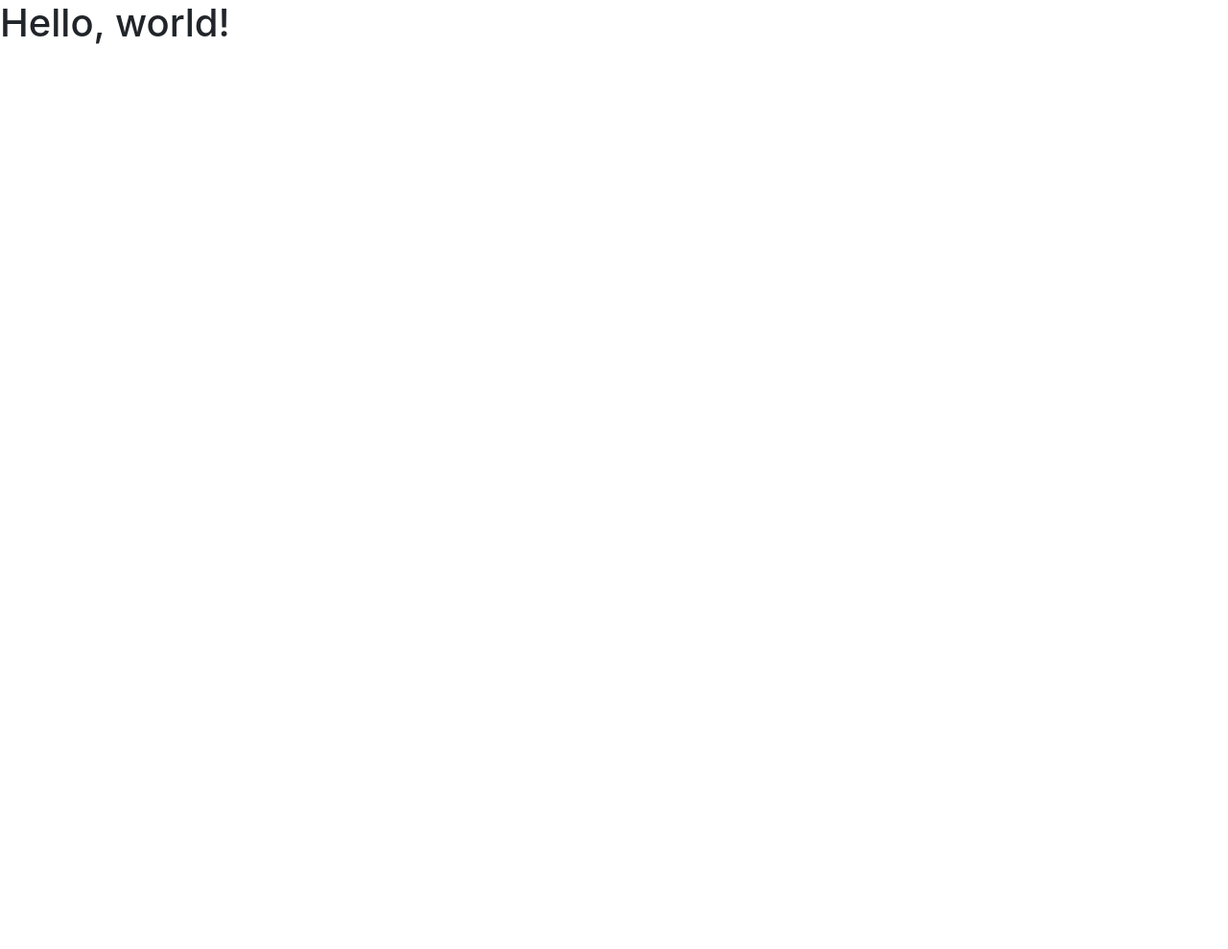
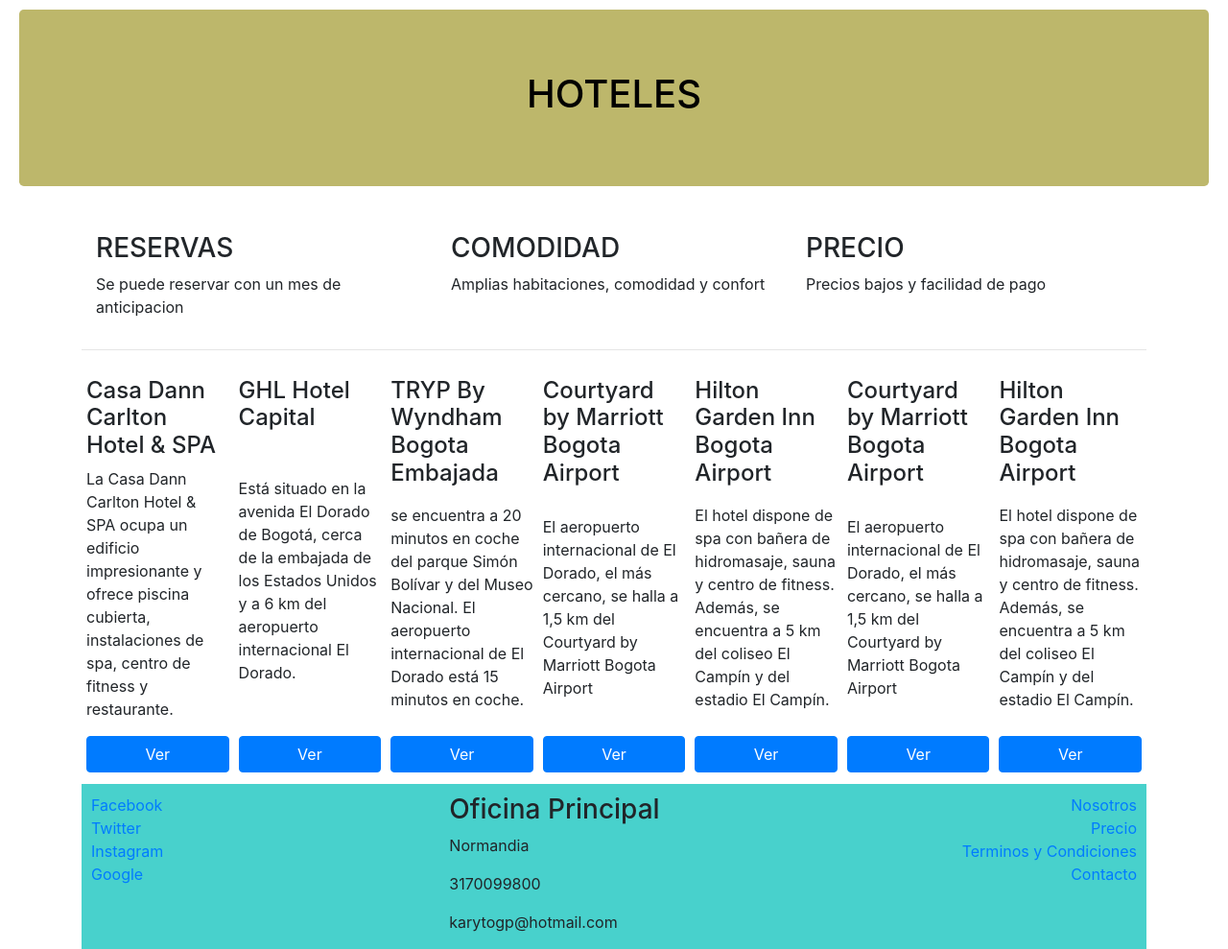
Before and after one commit to karytogp/frontend-hotel-website, a website: page index.html in a window 1280 px wide. Shown: the whole page at 96% size. Before the commit the page ends 800 px from the top, so only its background shows below. Drawn offline with nearby package versions, Linux system fonts and the light colour scheme.

Commit message:
Agregamos footer y estilos con flex

```diff
--- /dev/null
+++ b/css/main.css
@@ -0,0 +1,27 @@
+.jumbotron{
+	background-color: darkkhaki;
+	color: black;
+	display: flex;
+	justify-content: center;
+	margin-top: 10px;
+	margin-left: 20px;
+	margin-right: 20px;
+	}
+
+.card-hotel{
+	flex: 1 150px;
+	padding: 2px 5px 2px 5px;
+	margin-top: 10px;
+}
+
+.btn-reserva{
+	width: 100%;
+}
+
+footer{
+	padding: 10px 10px 0px 10px;
+	background-color: mediumturquoise;
+	margin-bottom: 0px;
+	margin-top: 10px;
+
+}
--- a/index.html
+++ b/index.html
@@ -7,11 +7,115 @@
 
     <!-- Bootstrap CSS -->
     <link rel="stylesheet" href="node_modules/bootstrap/dist/css/bootstrap.min.css">
-
-    <title>Hello, world!</title>
+    <link rel="stylesheet" href="css/main.css">
+    <title>Guia Hoteles</title>
   </head>
   <body>
-    <h1>Hello, world!</h1>
+     <div class="jumbotron">
+         <h1>HOTELES</h1>
+     </div>
+
+     <div class = "container">
+         <div class="d-flex">
+               <div class="col-sm-4">
+                  <p>
+                     <h3>RESERVAS</h3>
+                     <p> Se puede reservar con un mes de anticipacion</p>
+                  </p>
+               </div>
+               <div class="col-sm-4">
+                  <p>
+                     <h3>COMODIDAD</h3>
+                     <p> Amplias habitaciones, comodidad y confort</p>
+                  </p>
+               </div>
+               <div class="col-sm-4">
+                  <p>
+                     <H3>PRECIO</H3>
+                     <p>Precios bajos y facilidad de pago</p>
+                  </p>
+               </div>
+         </div>
+          <hr>
+
+         <div class="d-flex flex-wrap">
+               <div class="card-hotel d-flex flex-column justify-content-between">
+                     <h4>Casa Dann Carlton Hotel & SPA</h4>
+                     <p> La Casa Dann Carlton Hotel & SPA ocupa un edificio impresionante y ofrece
+                     piscina cubierta, instalaciones de spa, centro de fitness y restaurante.
+                     </p>
+                     <button class="btn btn-primary btn-reserva">Ver</button>
+               </div>
+               <div class="card-hotel d-flex flex-column justify-content-between">
+                     <h4>GHL Hotel Capital</h4>
+                     <p>Está situado en la avenida El Dorado de Bogotá, cerca de la embajada
+                        de los Estados Unidos y a 6 km del aeropuerto internacional El Dorado.
+                     </p>
+                     <button class="btn btn-primary btn-reserva">Ver</button>
+               </div>
+               <div class="card-hotel d-flex flex-column justify-content-between">
+                     <h4>TRYP By Wyndham Bogota Embajada</h4>
+                     <p>se encuentra a 20 minutos en coche del parque Simón Bolívar y del Museo Nacional.
+                        El aeropuerto internacional de El Dorado está 15 minutos en coche.
+                     </p>
+                     <button class="btn btn-primary btn-reserva">Ver</button>
+               </div>
+               <div class="card-hotel d-flex flex-column justify-content-between">
+                     <h4>Courtyard by Marriott Bogota Airport</h4>
+                     <p>El aeropuerto internacional de El Dorado, el más cercano,
+                        se halla a 1,5 km del Courtyard by Marriott Bogota Airport
+                     </p>
+                     <button class="btn btn-primary btn-reserva">Ver</button>
+               </div>
+               <div class="card-hotel d-flex flex-column justify-content-between">
+                     <h4>Hilton Garden Inn Bogota Airport</h4>
+                     <p>El hotel dispone de spa con bañera de hidromasaje, sauna y centro de fitness.
+                        Además, se encuentra a 5 km del coliseo El Campín y del estadio El Campín.
+                     </p>
+                     <button class="btn btn-primary btn-reserva">Ver</button>
+               </div>
+               <div class="card-hotel d-flex flex-column justify-content-between">
+                  <h4>Courtyard by Marriott Bogota Airport</h4>
+                  <p>El aeropuerto internacional de El Dorado, el más cercano,
+                     se halla a 1,5 km del Courtyard by Marriott Bogota Airport
+                  </p>
+                  <button class="btn btn-primary btn-reserva">Ver</button>
+            </div>
+            <div class="card-hotel d-flex flex-column justify-content-between">
+                  <h4>Hilton Garden Inn Bogota Airport</h4>
+                  <p>El hotel dispone de spa con bañera de hidromasaje, sauna y centro de fitness.
+                     Además, se encuentra a 5 km del coliseo El Campín y del estadio El Campín.
+                  </p>
+                  <button class="btn btn-primary btn-reserva">Ver</button>
+            </div>
+
+       </div>
+   <footer>
+      <div class="row">
+         <div class="col-sm-4 d-flex flex-column">
+            <a href="http//www.facebook.com">Facebook</a>
+            <a href="http//www.twitter.com">Twitter</a>
+            <a href="http//www.Instagram.com">Instagram</a>
+            <a href="http//www.google.com">Google</a>
+         </div>
+
+         <div class="col-sm-4 ">
+            <address>
+               <h3>Oficina Principal</h3>
+               <p>Normandia</p>
+               <p>3170099800</p>
+               <p>karytogp@hotmail.com</p>
+            </address>
+         </div>
+         <div class="col-sm-4 d-flex flex-column align-items-end">
+            <a href="http//www.facebook.com">Nosotros</a>
+            <a href="http//www.twitter.com">Precio</a>
+            <a href="http//www.Instagram.com">Terminos y Condiciones</a>
+            <a href="http//www.google.com">Contacto</a>
+         </div>
+      </div>
+   </footer>
+
 
     <!-- Optional JavaScript -->
     <!-- jQuery first, then Popper.js, then Bootstrap JS -->
```
